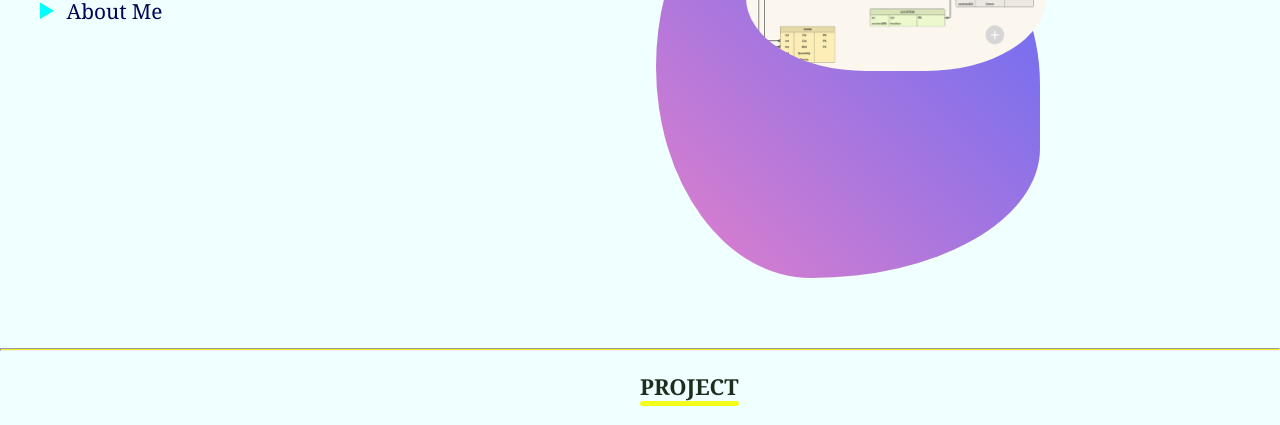
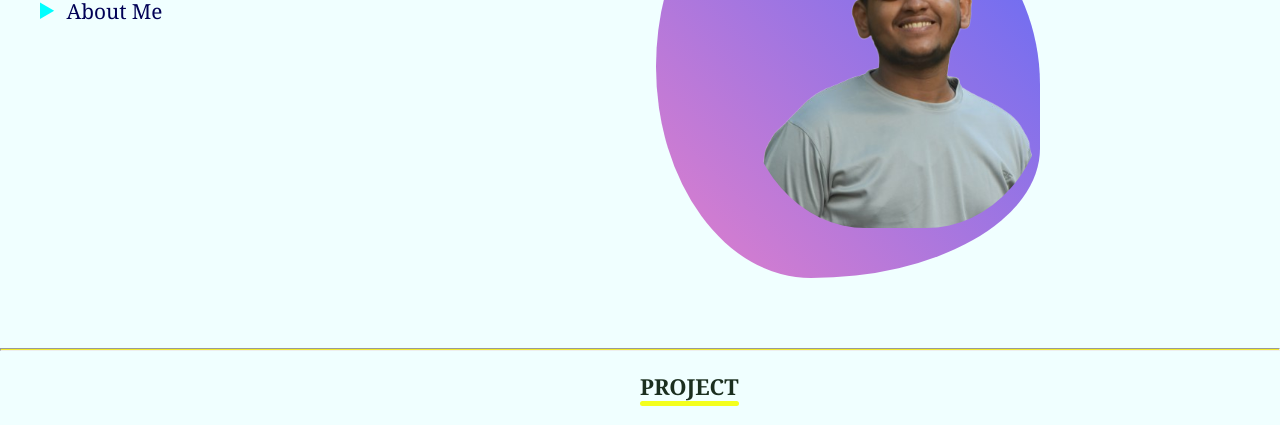
Before and after one commit to Chethan-ks2902/CodeAlpa_Portfolio, a plain HTML site: page index.html in a window 1280 px wide. Shown: the part 372-797 px from the top of the page. Drawn offline with nearby package versions, Linux system fonts and the light colour scheme.

Commit message:
Update index.html

```diff
--- a/index.html
+++ b/index.html
@@ -40,7 +40,7 @@
       </div>
       <div class="rightmain">
         <div class="circle">
-          <img src="photo/cheetah er.png" />
+          <img src="photo/pic-removebg-preview.png" />
         </div>
       </div>
     </main>
```
